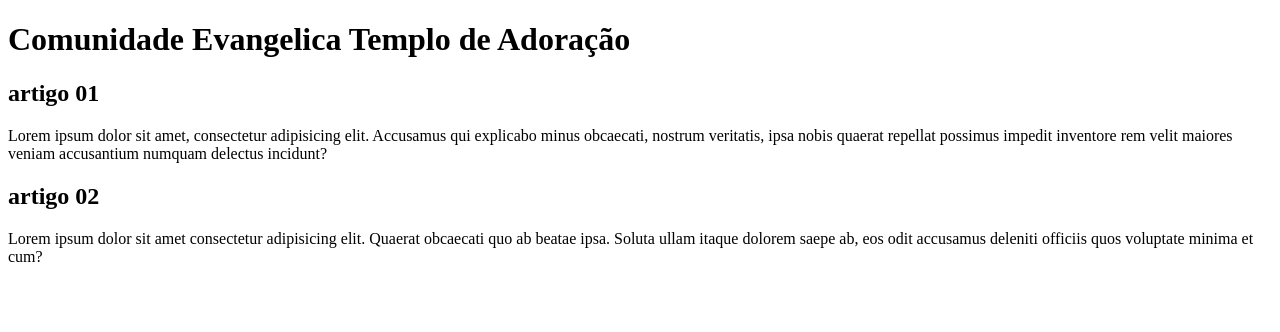
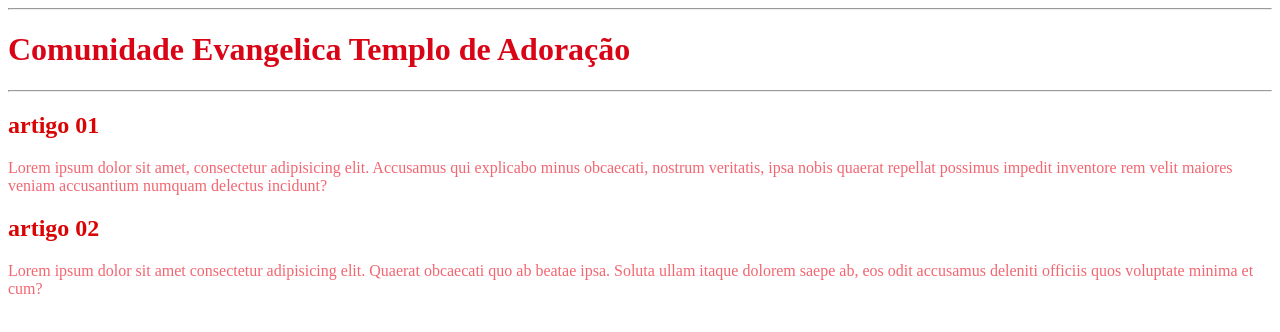
Before and after one commit to EmersonAquino12/projeto-site, a plain HTML site: page index.html in a window 1280 px wide. Drawn offline with Linux system fonts and the light colour scheme.

Commit message:
design inicial

```diff
--- a/index.html
+++ b/index.html
@@ -10,7 +10,9 @@
 <body>
     <main>
         <header>
+            <hr>
             <h1>Comunidade Evangelica Templo de Adoração</h1>
+            <hr>
         </header>
 
         <article>
--- a/style.css
+++ b/style.css
@@ -0,0 +1,14 @@
+@charset "UTF-8";
+h1{
+    color: #d90416;
+    margin: 50;
+}
+h2{
+    color: #D90404;
+}
+p{
+    color: #F26671;
+}
+main{
+    margin: auto;
+}
```
